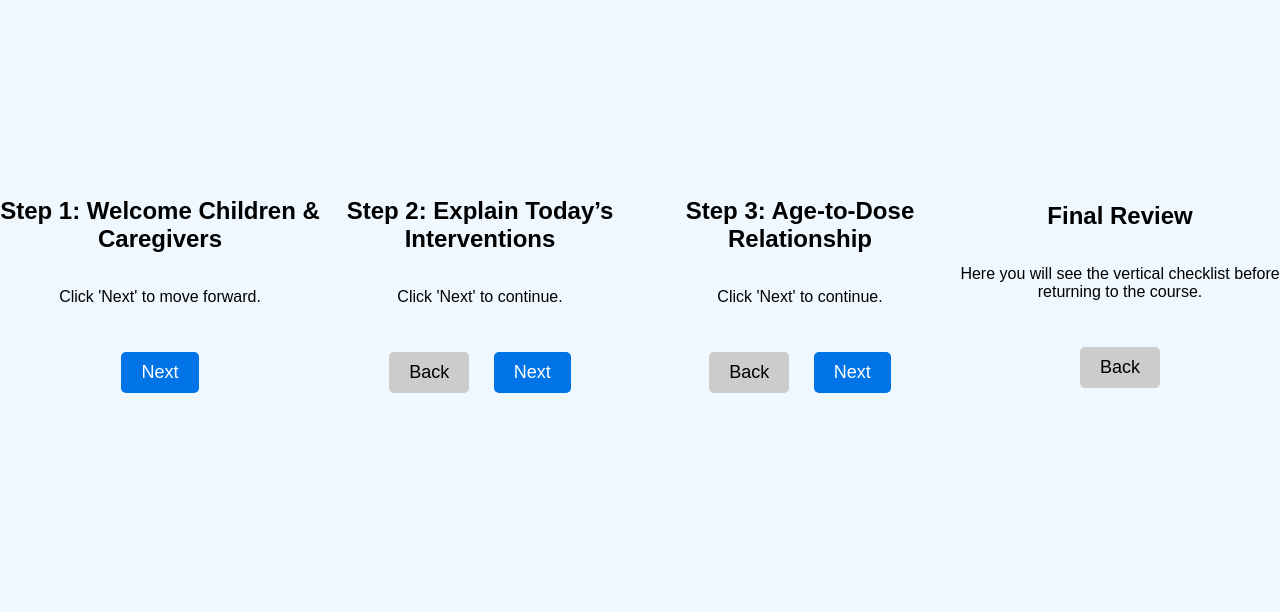
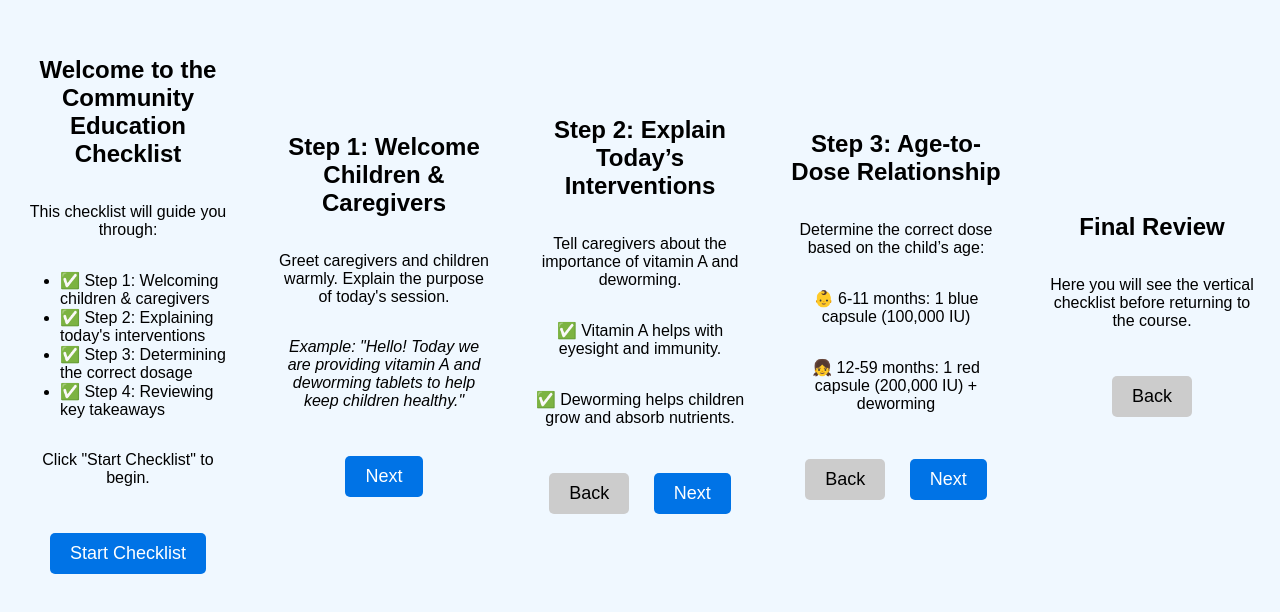
Before and after one commit to kwillisVA/docebo-checklist, a plain HTML site: page index.html in a window 1280 px wide. Shown: the part 110-722 px from the top of the page. Drawn offline with Linux system fonts and the light colour scheme.

Commit message:
Update index.html

```diff
--- a/index.html
+++ b/index.html
@@ -30,6 +30,7 @@
             justify-content: center;
             align-items: center;
             text-align: center;
+            padding: 20px;
         }
         .nav-buttons {
             margin-top: 20px;
@@ -55,32 +56,57 @@
 <body>
 
     <div class="container" id="slider">
+        <!-- Introduction Slide -->
+        <div class="step-section" id="intro">
+            <h2>Welcome to the Community Education Checklist</h2>
+            <p>This checklist will guide you through:</p>
+            <ul style="text-align: left;">
+                <li>✅ Step 1: Welcoming children & caregivers</li>
+                <li>✅ Step 2: Explaining today's interventions</li>
+                <li>✅ Step 3: Determining the correct dosage</li>
+                <li>✅ Step 4: Reviewing key takeaways</li>
+            </ul>
+            <p>Click "Start Checklist" to begin.</p>
+            <div class="nav-buttons">
+                <button class="button next-btn" onclick="nextStep()">Start Checklist</button>
+            </div>
+        </div>
+
+        <!-- Step 1 -->
         <div class="step-section" id="step1">
             <h2>Step 1: Welcome Children & Caregivers</h2>
-            <p>Click 'Next' to move forward.</p>
+            <p>Greet caregivers and children warmly. Explain the purpose of today's session.</p>
+            <p><em>Example: "Hello! Today we are providing vitamin A and deworming tablets to help keep children healthy."</em></p>
             <div class="nav-buttons">
                 <button class="button next-btn" onclick="nextStep()">Next</button>
             </div>
         </div>
 
+        <!-- Step 2 -->
         <div class="step-section" id="step2">
             <h2>Step 2: Explain Today’s Interventions</h2>
-            <p>Click 'Next' to continue.</p>
+            <p>Tell caregivers about the importance of vitamin A and deworming.</p>
+            <p>✅ Vitamin A helps with eyesight and immunity.</p>
+            <p>✅ Deworming helps children grow and absorb nutrients.</p>
             <div class="nav-buttons">
                 <button class="button back-btn" onclick="prevStep()">Back</button>
                 <button class="button next-btn" onclick="nextStep()">Next</button>
             </div>
         </div>
 
+        <!-- Step 3 -->
         <div class="step-section" id="step3">
             <h2>Step 3: Age-to-Dose Relationship</h2>
-            <p>Click 'Next' to continue.</p>
+            <p>Determine the correct dose based on the child’s age:</p>
+            <p>👶 6-11 months: 1 blue capsule (100,000 IU)</p>
+            <p>👧 12-59 months: 1 red capsule (200,000 IU) + deworming</p>
             <div class="nav-buttons">
                 <button class="button back-btn" onclick="prevStep()">Back</button>
                 <button class="button next-btn" onclick="nextStep()">Next</button>
             </div>
         </div>
 
+        <!-- Step 4: Final Review -->
         <div class="step-section" id="review">
             <h2>Final Review</h2>
             <p>Here you will see the vertical checklist before returning to the course.</p>
```
